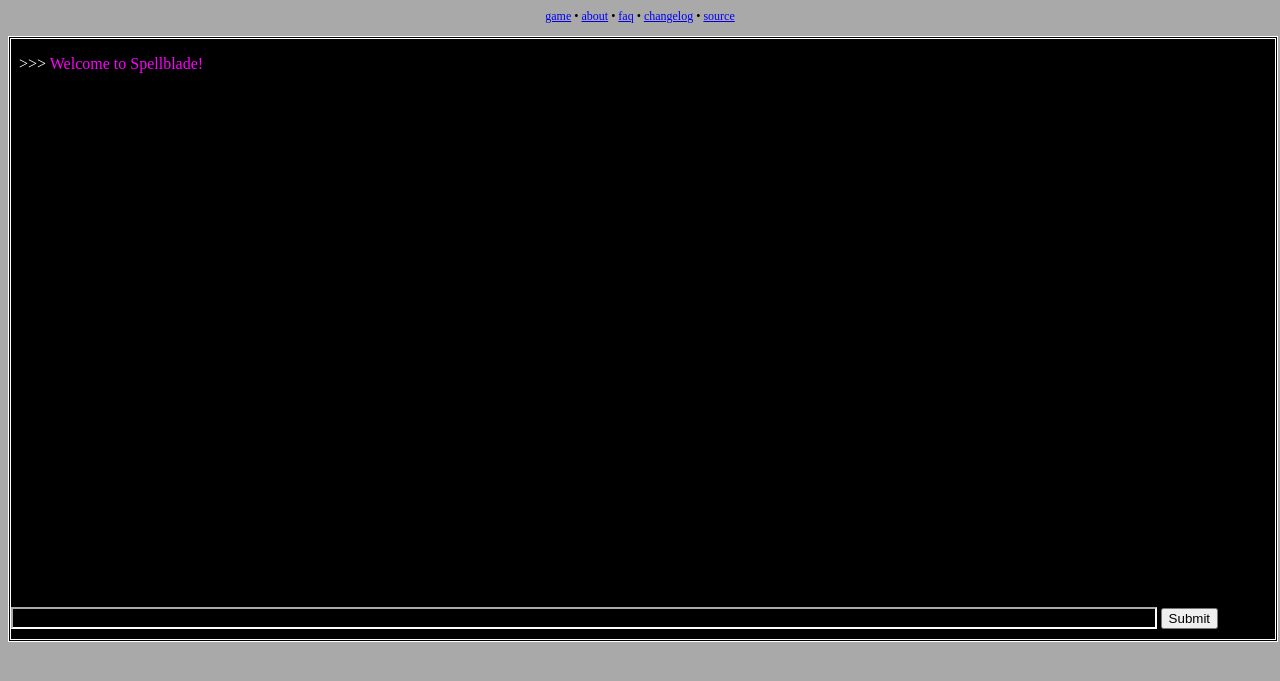
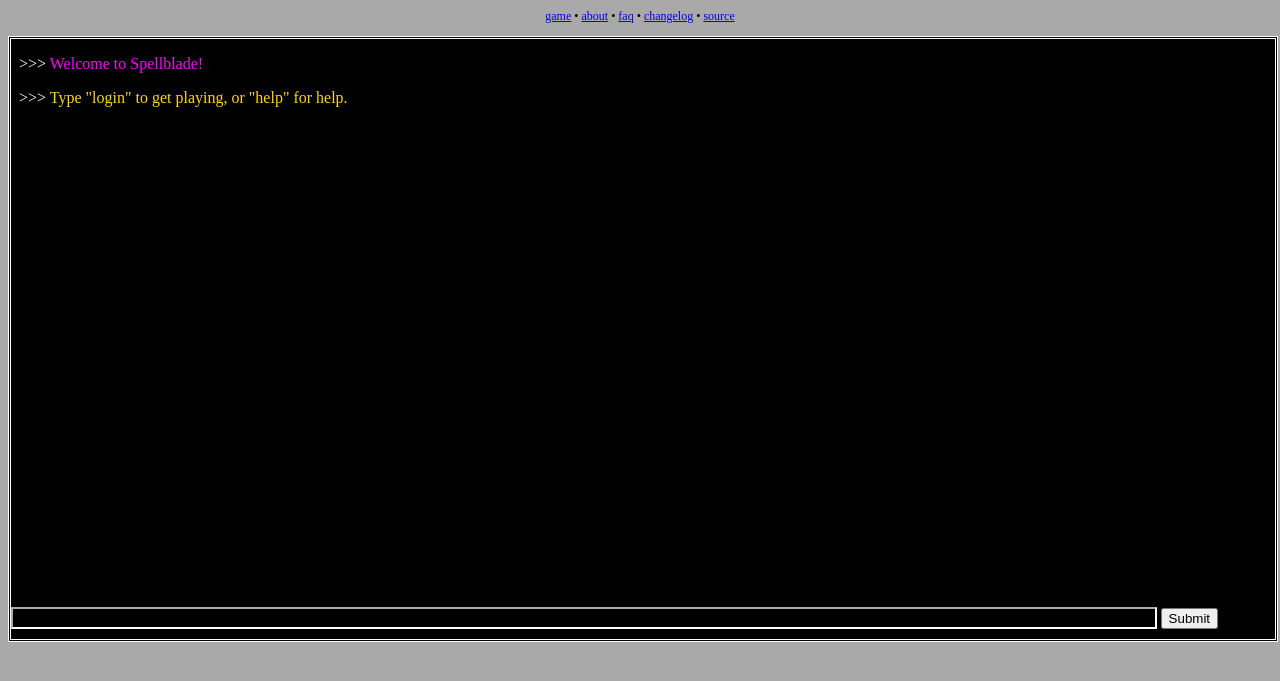
Before and after one commit to mohsr/spellblade, a plain HTML site: page client/index.html in a window 1280 px wide. Shown: the part 53-734 px from the top of the page. Drawn offline with Linux system fonts and the light colour scheme.

Commit message:
adding help prompt on main game page

```diff
--- a/client/index.html
+++ b/client/index.html
@@ -23,6 +23,11 @@
                 <p class="wholeresponse">&nbsp;&nbsp;>>>
                     <span class="response purple">Welcome to Spellblade!</span>
                 </p>
+                <p class="wholeresponse">&nbsp;&nbsp;>>>
+                    <span class="response gold">
+                    Type "login" to get playing, or "help" for help.
+                    </span>
+                </p>
             </div>
             <input id="writebox" type="text" />
             <button id="submitbutton" onclick="submitCommand()">Submit</button>
```
